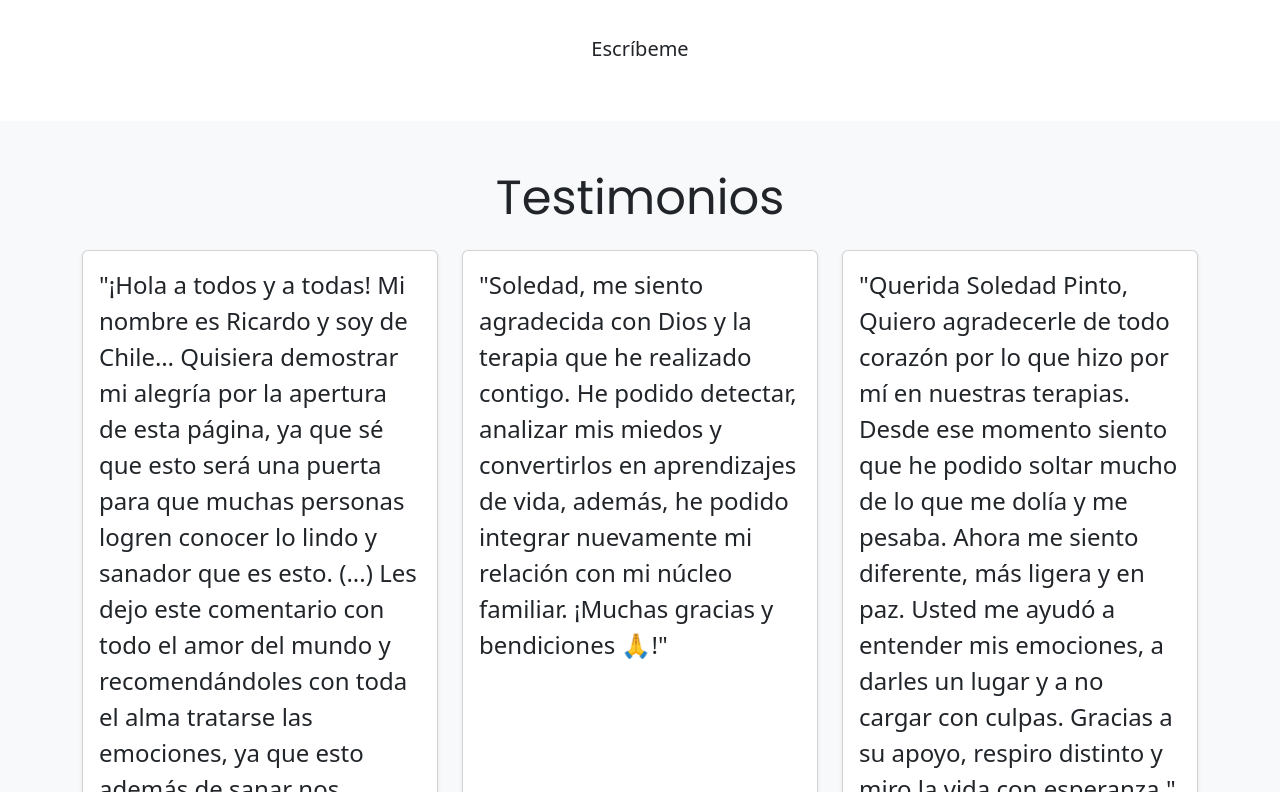
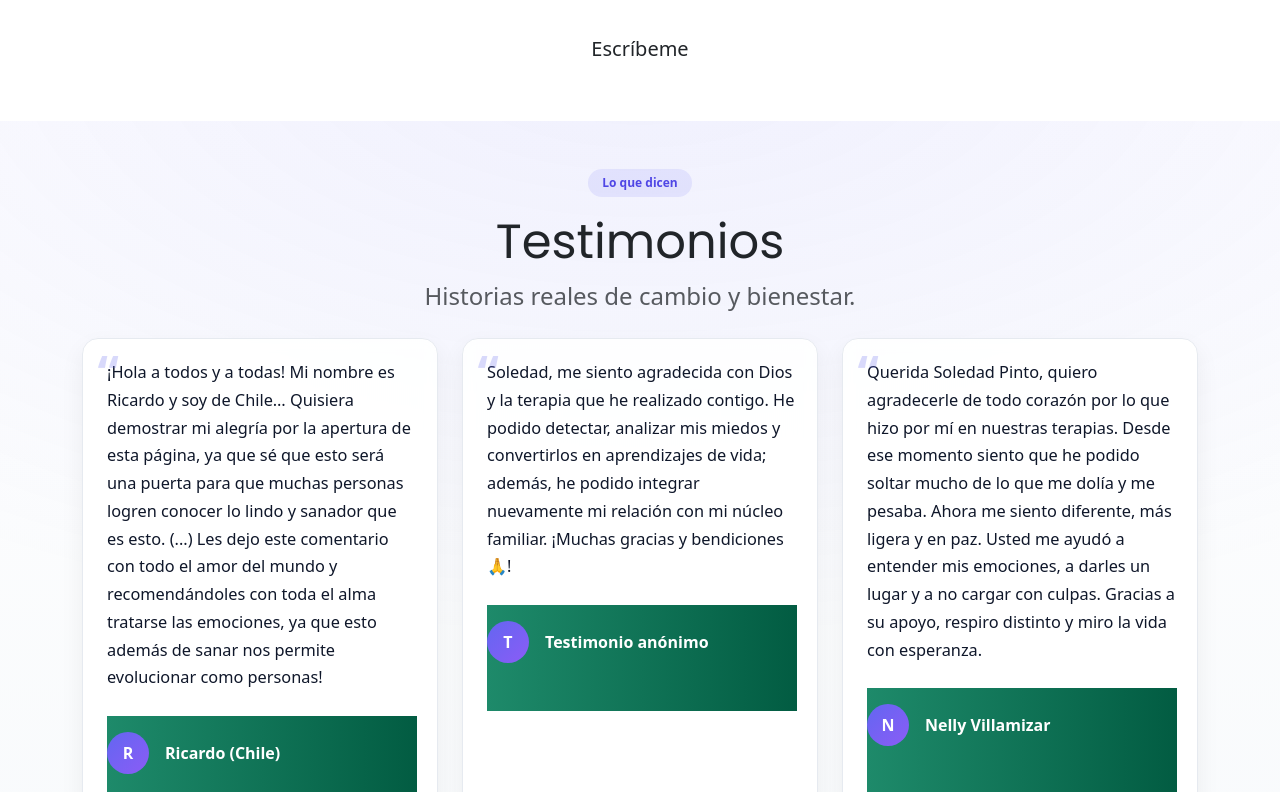
Before and after one commit to MichaelMPV/renacer, a Next.js app: page / in a window 1280 px wide. Shown: the part 4888-5680 px from the top of the page. Built offline with nearby package versions, Linux system fonts and the light colour scheme.

Commit message:
testimonios

```diff
--- /dev/null
+++ b/components/Testimonials.module.css
@@ -0,0 +1,49 @@
+.wrap {
+  background: radial-gradient(1200px 600px at 50% -10%, rgba(99,102,241,.10), transparent),
+              linear-gradient(180deg, #ffffff 0%, #f8fafc 100%);
+}
+
+.badge {
+  background: rgba(99,102,241,.12);
+  color: #4f46e5;
+  font-weight: 600;
+  padding: .5rem .9rem;
+}
+
+.card {
+  backdrop-filter: blur(6px);
+  background: rgba(255,255,255,.9);
+  border: 1px solid #e6eaf0;
+  border-radius: 1rem;
+  padding: 1.25rem 1.25rem 1.25rem 1.5rem;
+  box-shadow: 0 10px 24px rgba(2,8,20,.06);
+}
+
+.card blockquote {
+  margin: 0;
+  color: #0f172a;
+  line-height: 1.7;
+  font-size: 1.02rem;
+}
+
+.quote {
+  position: absolute;
+  top: .6rem;
+  left: .9rem;
+  font-size: 3rem;
+  color: rgba(99,102,241,.25);
+  line-height: 1;
+  font-weight: 700;
+  pointer-events: none;
+}
+
+.avatar {
+  width: 42px;
+  height: 42px;
+  border-radius: 999px;
+  display: grid;
+  place-items: center;
+  background: linear-gradient(135deg, #6366f1, #8b5cf6);
+  color: #fff;
+  font-weight: 700;
+}
--- a/components/Testimonials.tsx
+++ b/components/Testimonials.tsx
@@ -1,49 +1,50 @@
 import React from "react";
+import styles from "./Testimonials.module.css";
 
-const testimonials = [
+type T = { author: string; text: string; role?: string };
+const testimonials: T[] = [
   {
     author: "Ricardo (Chile)",
-    text: `¡Hola a todos y a todas! Mi nombre es Ricardo y soy de Chile…
-    Quisiera demostrar mi alegría por la apertura de esta página, ya que sé que
-    esto será una puerta para que muchas personas logren conocer lo lindo y
-    sanador que es esto. (...)
-    Les dejo este comentario con todo el amor del mundo y recomendándoles con toda el alma
-    tratarse las emociones, ya que esto además de sanar nos permite evolucionar como personas!`,
+    text:
+      "¡Hola a todos y a todas! Mi nombre es Ricardo y soy de Chile… Quisiera demostrar mi alegría por la apertura de esta página, ya que sé que esto será una puerta para que muchas personas logren conocer lo lindo y sanador que es esto. (...) Les dejo este comentario con todo el amor del mundo y recomendándoles con toda el alma tratarse las emociones, ya que esto además de sanar nos permite evolucionar como personas!",
   },
   {
     author: "Testimonio anónimo",
-    text: `Soledad, me siento agradecida con Dios y la terapia que he realizado contigo.
-    He podido detectar, analizar mis miedos y convertirlos en aprendizajes de vida, además,
-    he podido integrar nuevamente mi relación con mi núcleo familiar.
-    ¡Muchas gracias y bendiciones 🙏!`,
+    text:
+      "Soledad, me siento agradecida con Dios y la terapia que he realizado contigo. He podido detectar, analizar mis miedos y convertirlos en aprendizajes de vida; además, he podido integrar nuevamente mi relación con mi núcleo familiar. ¡Muchas gracias y bendiciones 🙏!",
   },
   {
     author: "Nelly Villamizar",
-    text: `Querida Soledad Pinto,
-    Quiero agradecerle de todo corazón por lo que hizo por mí en nuestras terapias.
-    Desde ese momento siento que he podido soltar mucho de lo que me dolía y me pesaba.
-    Ahora me siento diferente, más ligera y en paz.
-    Usted me ayudó a entender mis emociones, a darles un lugar y a no cargar con culpas.
-    Gracias a su apoyo, respiro distinto y miro la vida con esperanza.`,
+    text:
+      "Querida Soledad Pinto, quiero agradecerle de todo corazón por lo que hizo por mí en nuestras terapias. Desde ese momento siento que he podido soltar mucho de lo que me dolía y me pesaba. Ahora me siento diferente, más ligera y en paz. Usted me ayudó a entender mis emociones, a darles un lugar y a no cargar con culpas. Gracias a su apoyo, respiro distinto y miro la vida con esperanza.",
   },
 ];
 
 export default function Testimonials() {
   return (
-    <section className="bg-light py-5" id="testimonials">
+    <section className={`${styles.wrap} py-5`} id="testimonials">
       <div className="container">
-        <h2 className="text-center mb-4">Testimonios</h2>
-        <div className="row">
-          {testimonials.map((t, index) => (
-            <div className="col-md-4 mb-4" key={index}>
-              <div className="card shadow-sm h-100">
-                <div className="card-body">
-                  <p className="card-text">"{t.text}"</p>
-                </div>
-                <div className="card-footer text-muted">
-                  — {t.author}
-                </div>
-              </div>
+        <div className="text-center mb-4">
+          <span className={`${styles.badge} badge rounded-pill`}>Lo que dicen</span>
+          <h2 className="mt-3 mb-2">Testimonios</h2>
+          <p className="text-muted mb-0">Historias reales de cambio y bienestar.</p>
+        </div>
+
+        <div className="row row-cols-1 row-cols-md-3 g-4">
+          {testimonials.map((t, i) => (
+            <div className="col" key={i}>
+              <article className={`${styles.card} h-100 position-relative`}>
+                <span className={styles.quote} aria-hidden>“</span>
+                <blockquote className="mb-4">{t.text}</blockquote>
+
+                <footer className="d-flex align-items-center mt-auto pt-3 border-0">
+                  <div className={`${styles.avatar} me-3`}>{t.author.charAt(0)}</div>
+                  <div>
+                    <div className="fw-semibold">{t.author}</div>
+                    {t.role && <div className="text-muted small">{t.role}</div>}
+                  </div>
+                </footer>
+              </article>
             </div>
           ))}
         </div>
```
